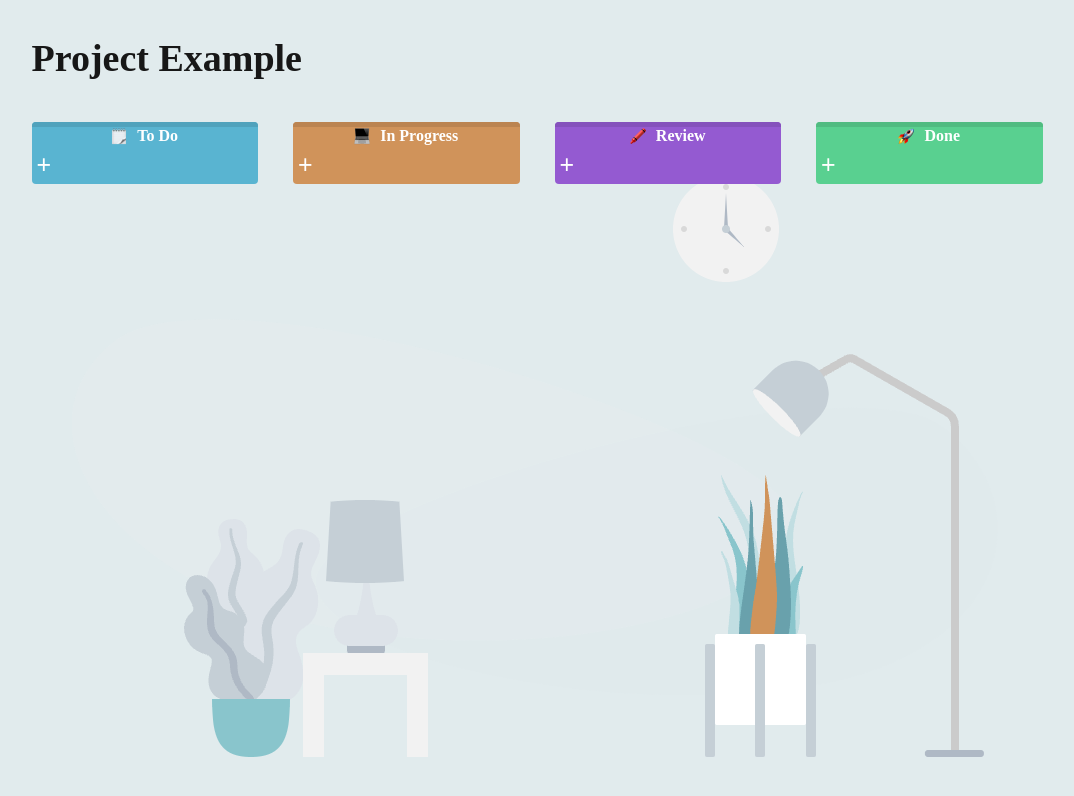
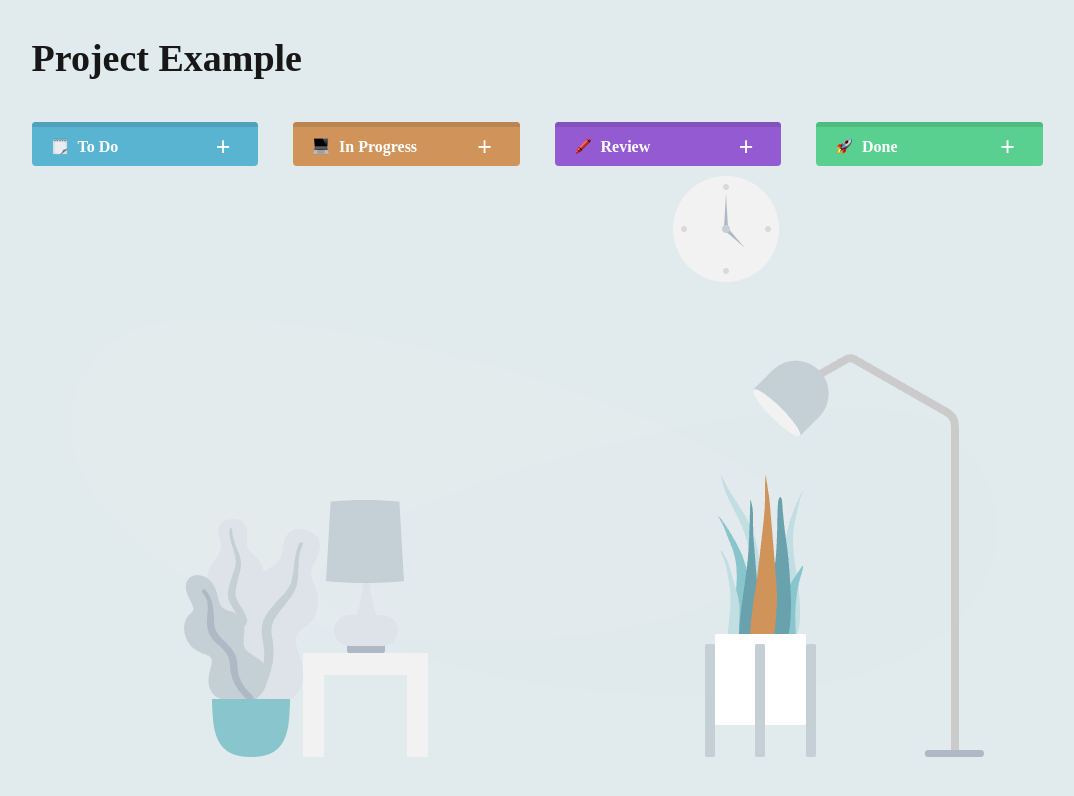
Before and after one commit to Maxim93mk/TODO, a React (Create React App) app: page / in a window 1280 px wide. Shown: the top 796 px of the page, without its empty margins (133-1207 px from the left). Built offline with nearby package versions, Linux system fonts and the light colour scheme.

Commit message:
Добавлена стилизация на кнопку добавить задачу

```diff
--- a/src/components/tasks/css/task-item.css
+++ b/src/components/tasks/css/task-item.css
@@ -12,7 +12,9 @@
     width: 100%;
 }
 
-.task-item-header{
+.task-item-input{
+    max-width: 200px;
+    width: 100%;
     font-size: 14px;
     font-weight: 500;
     border: none;
--- a/src/components/tasks/css/tasks.css
+++ b/src/components/tasks/css/tasks.css
@@ -13,7 +13,8 @@
 .card-section-header{
     display: flex;
     align-items: center;
-    justify-content: space-around;
+    margin-left: 20px;
+    justify-content: space-between;
 }
 .card-section-header-descr{
     display: flex;
@@ -28,6 +29,8 @@
 }
 
 .card-section-header-addTask{
+    max-width: 70px;
+    width: 100%;
     padding: 5px;
     font-size: 25px;
     color:#FFFFFF;
--- a/src/components/tasks/task-item.jsx
+++ b/src/components/tasks/task-item.jsx
@@ -11,12 +11,12 @@ function TaskItem({id, del, value, task, taskName, setTaskName, user, status}) {
                 <div className="task-item-list">
                     <textarea value ={taskx}
                     onChange={(evt)=>setTasks(evt.target.value)}
-                    className="task-item-header"/>
+                    className="task-item-input"/>
                     <div className="user">
                         <img src={user} alt={`${user} icon`} />
                         <div className="user-status" >{status}</div>
-                        <button onClick={()=>del(id)} className="removeTask">-</button>
                     </div>
+                    <button onClick={()=>del(id)} className="removeTask">-</button>
                 </div>
             </div>
         </>
--- a/src/components/tasks/tasks.jsx
+++ b/src/components/tasks/tasks.jsx
@@ -5,64 +5,31 @@ import '../tasks/css/tasks.css'
 
 
 function TasksMain({ data, mainColor, borderColor, cardsTitle, cardsIcons }) {
-    //   const [task, setTasks] = useState('');
     const [tasksArr, setTasksArr] = useState([]);
 
-
-// console.log(tasksArr)
-
-
+    // Добавить задачу
     function addTasks() {
         const taskToDo = {
             id: Math.ceil(Math.random()*100),
-        //    value: task,
         }
         let newTasks =[taskToDo, ...tasksArr];
         setTasksArr(newTasks);
     }
 
+    // Удалить задачу
     function removeTask(id){
-        console.log(tasksArr)
        let delTask = tasksArr.filter((elem)=>{
-            console.log(elem.id, id)
             if(elem.id!=id){
                 return elem;
-            //   setTasksArr(delTask);
             }
-        })
+        });
         setTasksArr(delTask);
     }
 
-    // const inputTask ={
-    //     value: ''
-    // }
+    let taskBlock = tasksArr.map((elem) =>{
+        return <TaskItem key ={elem.id} id={elem.id}  del={removeTask}/>
+   });
 
-
-    // function addTasks() {
-
-    // const objectTasks =   data.map((elem)=>{
-    //           if(elem.name==cardsTitle){
-    //         // tasks.push(elem);
-    //         let arr = [];
-    //         // arr.push(elem);
-    //         // console.log(arr)
-    //             // console.log(elem)
-    //          let newTasks = [elem, ...tasks];
-    //          console.log(newTasks)
-    //         setTasks(newTasks);
-    //          }
-    //      });
-
-
-    //     //  console.log(newTasks)
-
-
-    // }
-
-     let taskBlock = tasksArr.map((elem) =>{
-        return <TaskItem key ={elem.id} id={elem.id}  del={removeTask}/>
-        // return <TaskItem key ={elem.id} taskName={elem.task} user={elem.user} status={elem.status} />
-   })
     return (
         <>
             <section className="card-section" style={mainColor}>
@@ -72,9 +39,9 @@ function TasksMain({ data, mainColor, borderColor, cardsTitle, cardsIcons }) {
                         <img src={cardsIcons} alt={`${cardsTitle} icon`} />
                         <h2 className="card-section-header-descr-title">{cardsTitle}</h2>
                     </div>
+                    <button onClick={() => addTasks()} className="card-section-header-addTask">+</button>
+                </div>
 
-                </div>
-                <button onClick={() => addTasks()} className="card-section-header-addTask">+</button>
                 {taskBlock}
             </section>
         </>
```
